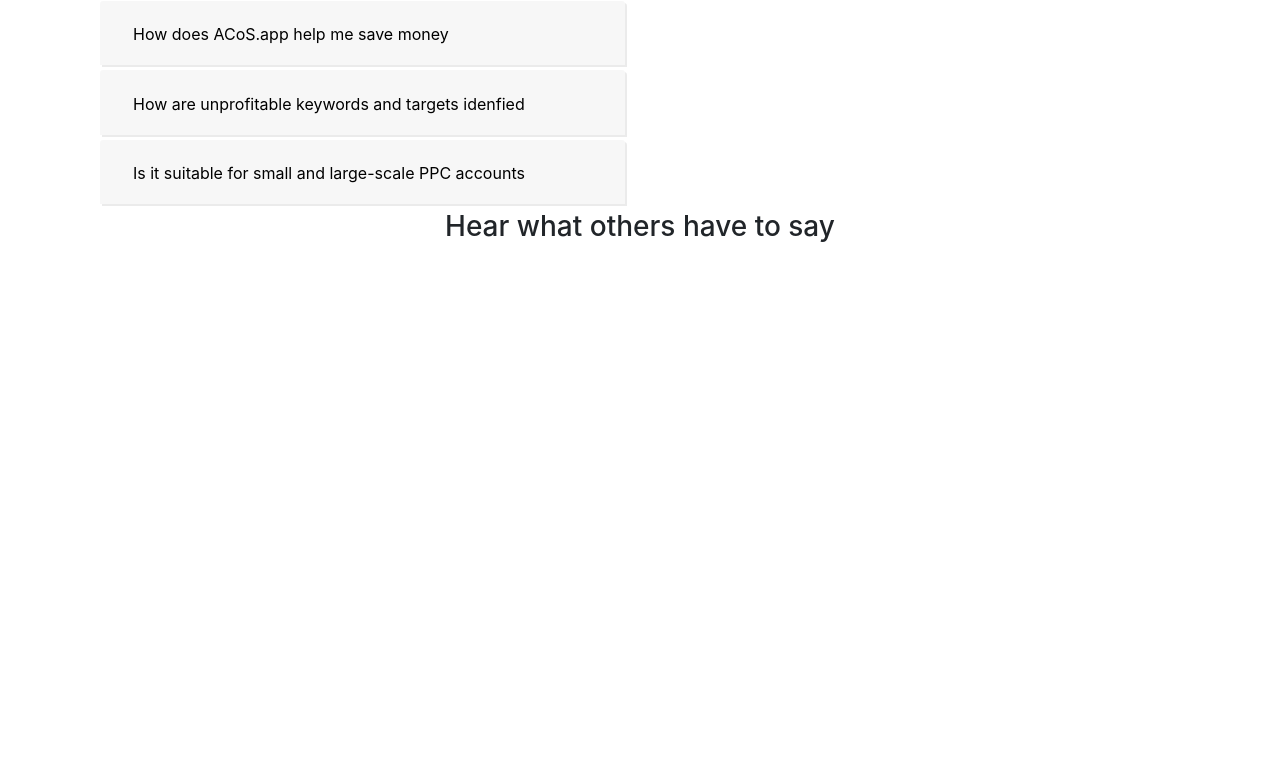
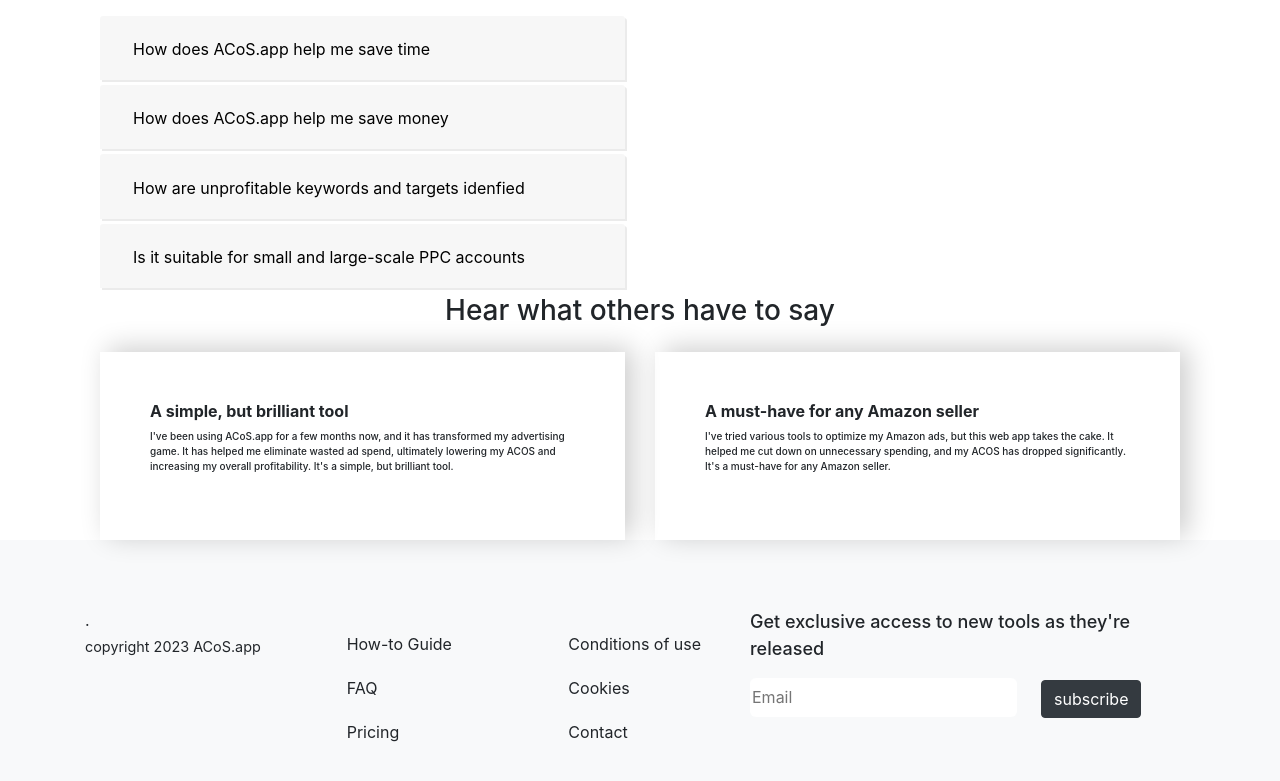
Before and after one commit to Atik1000/Acos-landiing-page, a React (Create React App) app: page /faq in a window 1280 px wide. Shown: the part 499-1280 px from the top of the page. Before the commit the page ends 800 px from the top, so only its background shows below. Built offline with nearby package versions, Linux system fonts and the light colour scheme.

Commit message:
footer section added

```diff
--- /dev/null
+++ b/src/components/Footer.jsx
@@ -0,0 +1,46 @@
+import React from 'react';
+import '../style/footer.css';
+
+const Footer = () => {
+    return (
+        <div className='footer'>
+        <div className='container mt-4 pt-4'>
+            <div className="row">
+                <div className="col-md-7">.
+                    <div className="row">
+                        <div className="col">
+
+                            <p><small>copyright 2023 ACoS.app</small></p>
+                        </div>
+                        <div className="col">
+                            <ul>
+                                <li>How-to Guide</li>
+                                <li>FAQ</li>
+                                <li>Pricing</li>
+                            </ul>
+                        </div>
+                        <div className="col">
+                        <ul>
+                                <li>Conditions of use</li>
+                                <li>Cookies</li>
+                                <li>Contact</li>
+                        </ul>
+                        </div>
+                    </div>
+                </div>
+
+                <div className="col-md-5">
+                    <p>Get exclusive access to new tools as they're released</p>
+                        <input type="email" className="email-contact" placeholder='Email' />
+                        <button type="button" className="btn btn-dark ml-4">subscribe</button>
+
+
+                </div>
+            </div>
+
+            </div>
+        </div>
+    );
+};
+
+export default Footer;
--- a/src/components/Layout.jsx
+++ b/src/components/Layout.jsx
@@ -1,6 +1,7 @@
 import React from 'react';
 
-import Header from '../container/Header';
+import Header from './Header';
+import Footer from './Footer';
 
 
 const Layout = ({children}) => {
@@ -8,6 +9,7 @@
         <>
             <Header/>
             {children}
+            <Footer/>
         </>
     );
 };
--- a/src/container/Faq.jsx
+++ b/src/container/Faq.jsx
@@ -64,13 +64,24 @@
                 </div>
             </div>
             <h3 className="text-center mb-4">Hear what others have to say</h3>
-            <div className="row">
-
-                <div className="col-md-12">
-                    <div className="col-md-6"></div>
-                    <div className="col-md-6"></div>
+            <div class="container">
+                <div class="row">
+                    <div class="col">
+                        <div className="box">
+                            <h6> <b>A simple, but brilliant tool</b> </h6>
+                            <p>I've been using ACoS.app for a few months now, and it has transformed my advertising game. It has helped me eliminate wasted ad spend, ultimately lowering my ACOS and increasing my overall profitability. It's a simple, but brilliant tool.</p>
+                        </div>
+                    </div>
+                    <div class="col">
+                        <div className="box">
+                            <h6><b>A must-have for any Amazon seller</b></h6>
+                            <p>I've tried various tools to optimize my Amazon ads, but this web app takes the cake. It helped me cut down on unnecessary spending, and my ACOS has dropped significantly. It's a must-have for any Amazon seller.</p>
+                        </div>
+                    </div>
                 </div>
             </div>
+
+
         </div>
     );
 };
--- a/src/container/Home.jsx
+++ b/src/container/Home.jsx
@@ -1,5 +1,7 @@
 import React from 'react';
 import '../style/Home.css';
+// import laptopImg from "../icon/laptop.svg";
+
 
 const Home = () => {
     return (
@@ -16,6 +18,7 @@
             </div>
 
             <p className='text-center'>No credit card required</p>
+            {/* <img src={laptopImg} alt="" /> */}
 
             <h5 className='text-center'>Trusted by <span className='text-primary'>Amazon Sellers</span>  and <span className='text-primary'>PPC Managers</span> worldwide</h5>
         </div>
--- a/src/style/faq.css
+++ b/src/style/faq.css
@@ -4,7 +4,8 @@
     border: none !important;
     border-radius: 15px !important;
 }
-.card-header{
+
+.card-header {
     margin-bottom: 0;
 
     background-color: none !important;
@@ -12,9 +13,11 @@
     box-shadow: 2px 2px rgba(0, 0, 0, 0.08);
 
 }
-.btn-link{
+
+.btn-link {
     color: black;
 }
+
 .btn-link:hover {
     color: rgba(0, 0, 0, 0.514);
     text-decoration: underline;
@@ -22,3 +25,12 @@
     text-decoration: none;
     border-color: transparent;
 }
+
+.box {
+    box-shadow: 8px -4px 26px rgba(0, 0, 0, 0.2);
+    padding: 50px;
+}
+
+.box p {
+    font-size: 10px;
+}
--- /dev/null
+++ b/src/style/footer.css
@@ -0,0 +1,16 @@
+.footer {
+    background: #f8f9fa !important;
+    padding: 20px;
+}
+
+ul li {
+    list-style: none;
+    margin-bottom: 20px;
+}
+
+.email-contact {
+    width: 60%;
+    height: 25%;
+    border-radius: 6px;
+    border: none;
+}
```
Also changed, not shown: src/components/Header.jsx (renamed from src/container/Header.jsx).
